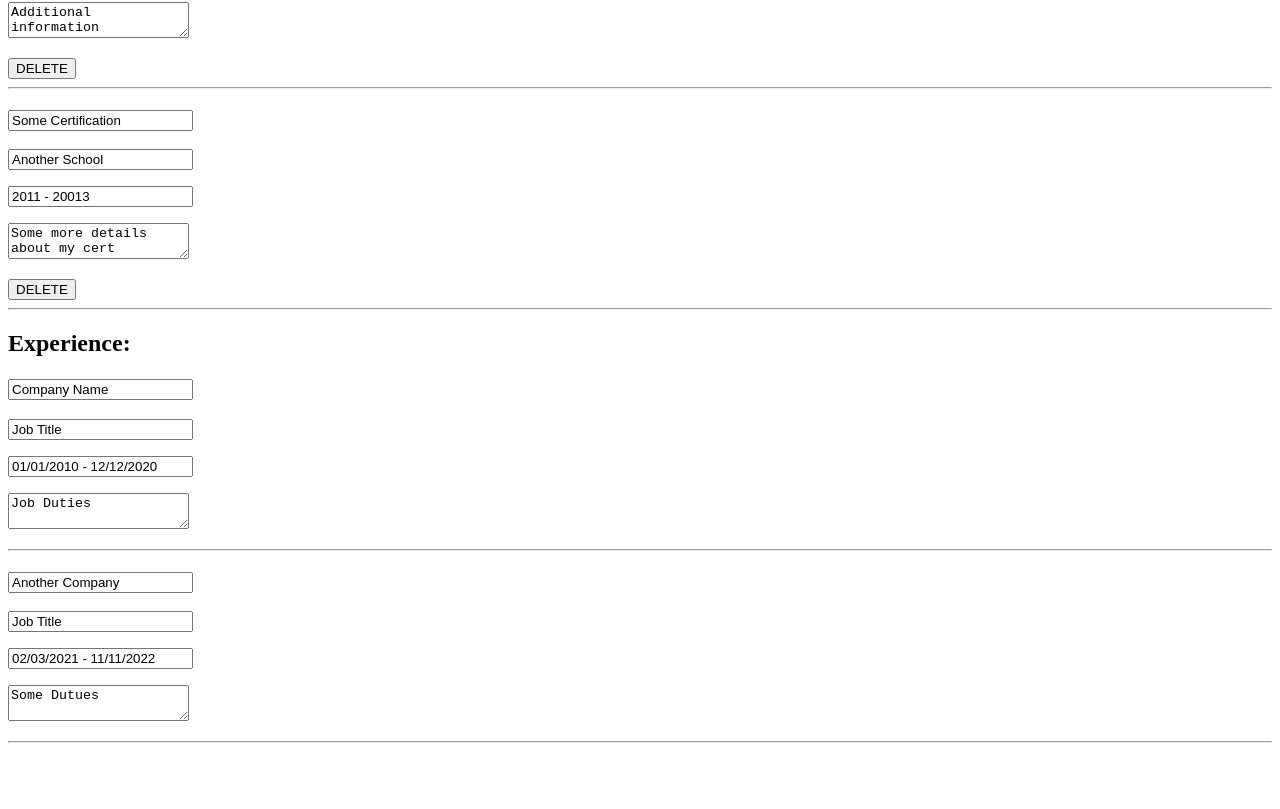
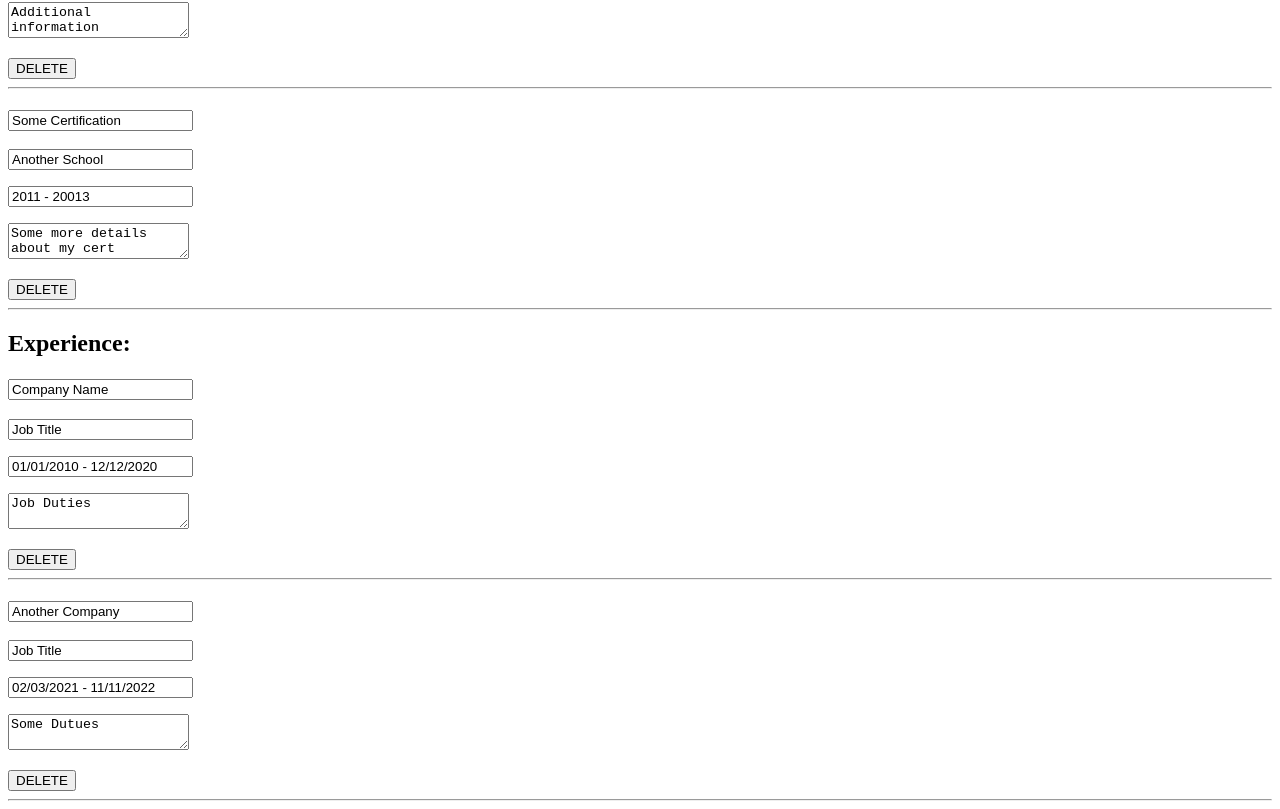
Before and after one commit to MongrelArchitect/cv-project, a React (Create React App) app: page / in a window 1280 px wide. Shown: the part 443-1252 px from the top of the page. Before the commit the page ends 1194 px from the top, so only its background shows below. Built offline with nearby package versions, Linux system fonts and the light colour scheme.

Commit message:
Delete individual entries in "experience" section

```diff
--- a/src/components/Experience.js
+++ b/src/components/Experience.js
@@ -26,6 +26,7 @@ export default class Experience extends React.Component {
     this.changeTitle = this.changeTitle.bind(this);
     this.changeDates = this.changeDates.bind(this);
     this.changeDuties = this.changeDuties.bind(this);
+    this.delete = this.delete.bind(this);
   }
 
   getExpCopy() {
@@ -77,6 +78,14 @@ export default class Experience extends React.Component {
     });
   }
 
+  delete(event) {
+    const tempExp = this.getExpCopy();
+    const { index } = event.target.dataset;
+    this.setState({
+      experience: tempExp.filter((exp) => tempExp.indexOf(exp) !== +index),
+    });
+  }
+
   render() {
     const { mode } = this.props;
     const { experience } = this.state;
@@ -120,6 +129,13 @@ export default class Experience extends React.Component {
                     onChange={this.changeDuties}
                   />
                 </p>
+                <button
+                  type="button"
+                  data-index={experience.indexOf(exp)}
+                  onClick={this.delete}
+                >
+                  DELETE
+                </button>
                 <hr />
               </div>
             );
```
